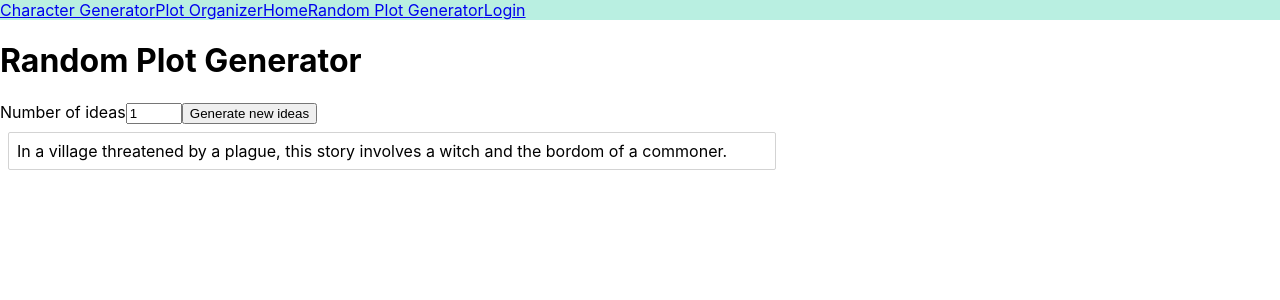
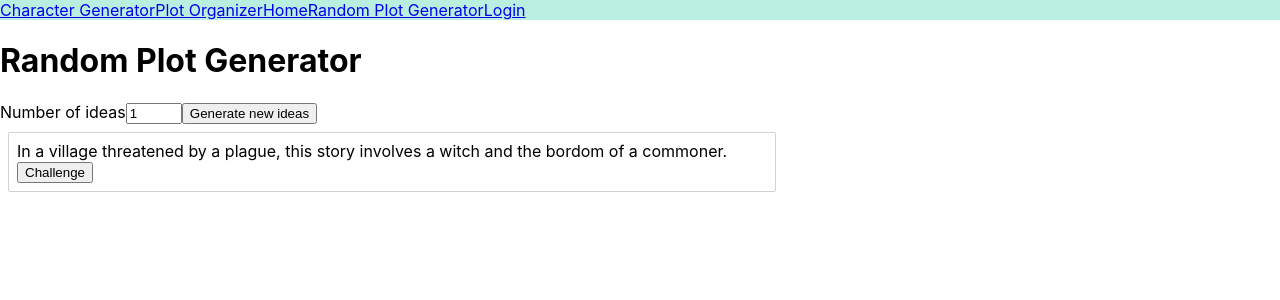
Before and after one commit to kailanak1/aMUSEme, a React (Create React App) app: page /RandomPlotGenerator in a window 1280 px wide. Shown: the top 300 px of the page. Built offline with nearby package versions, Linux system fonts and the light colour scheme.

Commit message:
add styled textarea

```diff
--- /dev/null
+++ b/src/components/ChallengeForm.js
@@ -0,0 +1,32 @@
+import React from 'react'
+
+import styled from 'styled-components'
+
+const Form = styled.form`
+    width: 100%;
+`
+
+const TextField = styled.textarea`
+    display: block;
+    border: 1px solid lightgrey;
+    border-radius: 2px;
+    width: 750px;
+    height: 500px;
+    padding: 8px;
+    margin: 8px;
+`
+
+class ChallengeForm extends React.Component{
+
+
+
+    render(){
+        return(
+           <Form>
+               <TextField/>
+           </Form>
+        )
+    }
+}
+
+export default ChallengeForm
--- a/src/components/RandomPlotGenerator.js
+++ b/src/components/RandomPlotGenerator.js
@@ -1,5 +1,6 @@
 import React from 'react'
 import randomPlotData from './randomPlotData'
+import ChallengeForm from './ChallengeForm'
 
 import styled from 'styled-components'
 
@@ -18,7 +19,8 @@ class RandomPlotGenerator extends React.Component{
         this.state = {
             number: 1,
             sentences: [],
-            genre: 'fantasy'
+            genre: 'fantasy',
+            form: false
         }
     }
 
@@ -66,10 +68,19 @@ class RandomPlotGenerator extends React.Component{
         return conflict.concat(problem, instigator)
     }
 
+    onChallengeClick = () => {
+        console.log('hi')
+        this.setState({
+            form: !false
+        })
+    }
 
     renderRandomPlot = () => {
         return this.state.sentences.map((sentence, idx) =>
-             <Container key={idx}>{sentence}</Container>
+             <Container key={idx}>
+                 {sentence}
+                 <button onClick={this.onChallengeClick}>Challenge</button>
+             </Container>
         )
     }
 
@@ -100,6 +111,7 @@ class RandomPlotGenerator extends React.Component{
 
 
     render(){
+        console.log(this.state)
         return(
             <div>
                 <h1>Random Plot Generator</h1>
@@ -112,6 +124,7 @@ class RandomPlotGenerator extends React.Component{
                     </label>
                 <button onClick={this.onClick}>Generate new ideas</button>
                 {this.renderRandomPlot()}
+                {this.state.form ? <ChallengeForm/>: null}
             </div>
         )
     }
```
